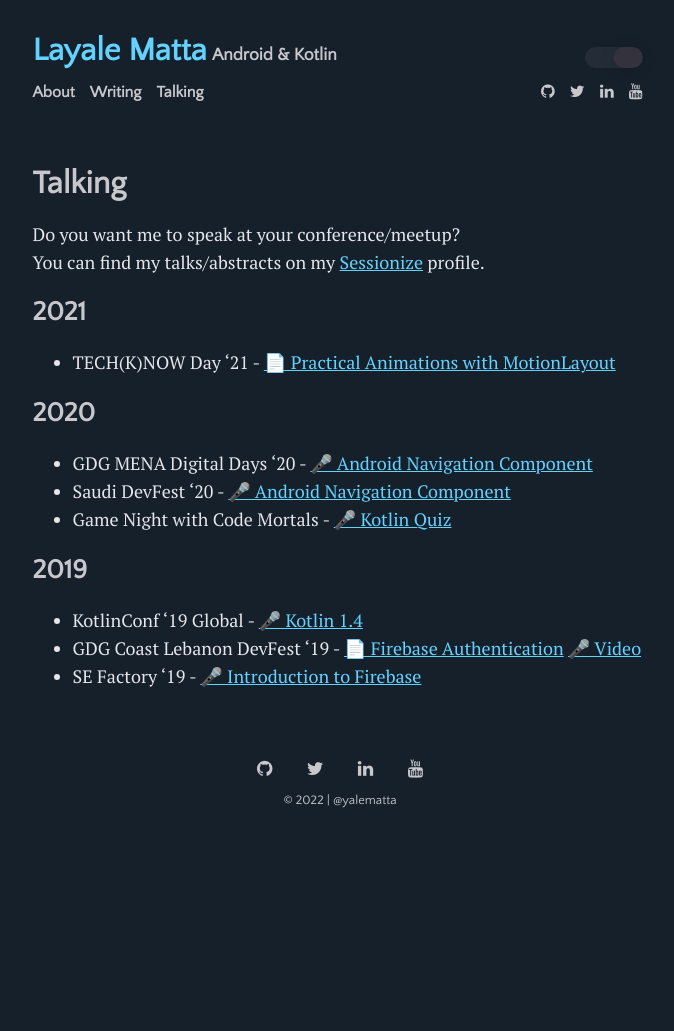
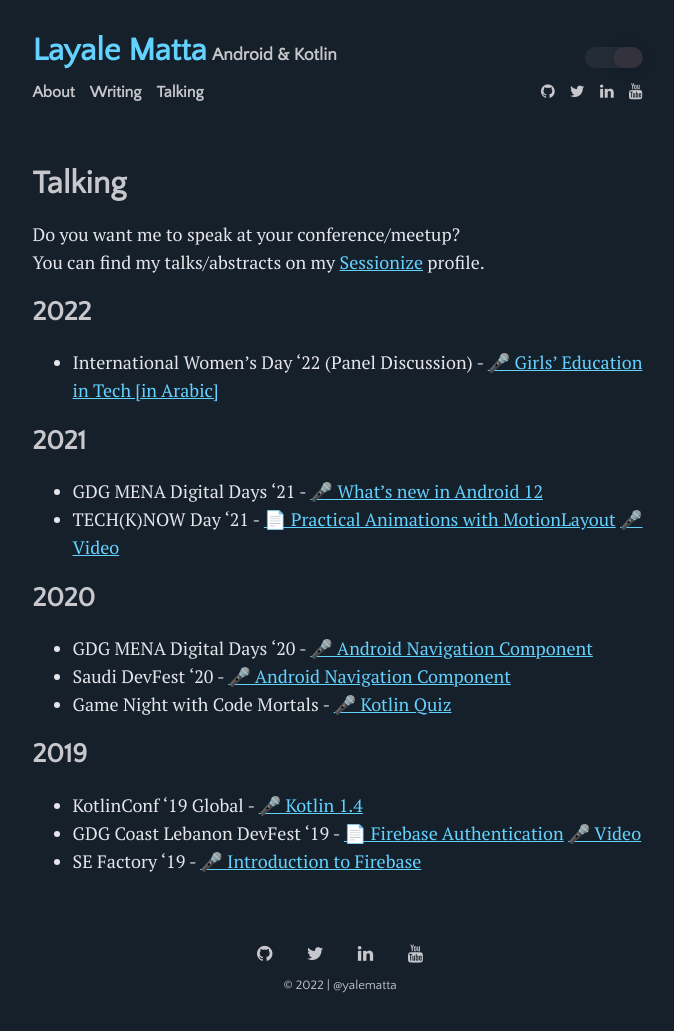
Before and after one commit to yalematta/yalematta.github.io, a Jekyll site: the page built from menu/talking.md, in a window 1280 px wide. Shown: the whole page, without its empty margins (300-974 px from the left). Built offline with Jekyll 4.4.1, drawn with Linux system fonts in a browser that asks for light colours; some web fonts are replaced; before the commit the page ends 900 px from its top, so only the background shows below that.

Commit message:
update talking schedule

```diff
--- a/menu/talking.md
+++ b/menu/talking.md
@@ -5,10 +5,16 @@ title: Talking
 
 Do you want me to speak at your conference/meetup? <br> You can find my talks/abstracts on my [Sessionize](https://sessionize.com/yalematta/) profile.
 
+2022
+----
+
+- International Women's Day '22 (Panel Discussion) - [🎤 Girls' Education in Tech [in Arabic]](https://youtu.be/GzRxQtpyVbY)
+
 2021
 ----
 
-- TECH(K)NOW Day '21 - [📄 Practical Animations with MotionLayout](https://speakerdeck.com/yalematta/practical-animations-with-motionlayout)
+- GDG MENA Digital Days '21 - [🎤 What's new in Android 12](https://youtu.be/Nq85BGd1tHs)
+- TECH(K)NOW Day '21 - [📄 Practical Animations with MotionLayout](https://speakerdeck.com/yalematta/practical-animations-with-motionlayout) [🎤 Video](https://youtu.be/aKpBiwrQrRY)
 
 2020
 ----
```
